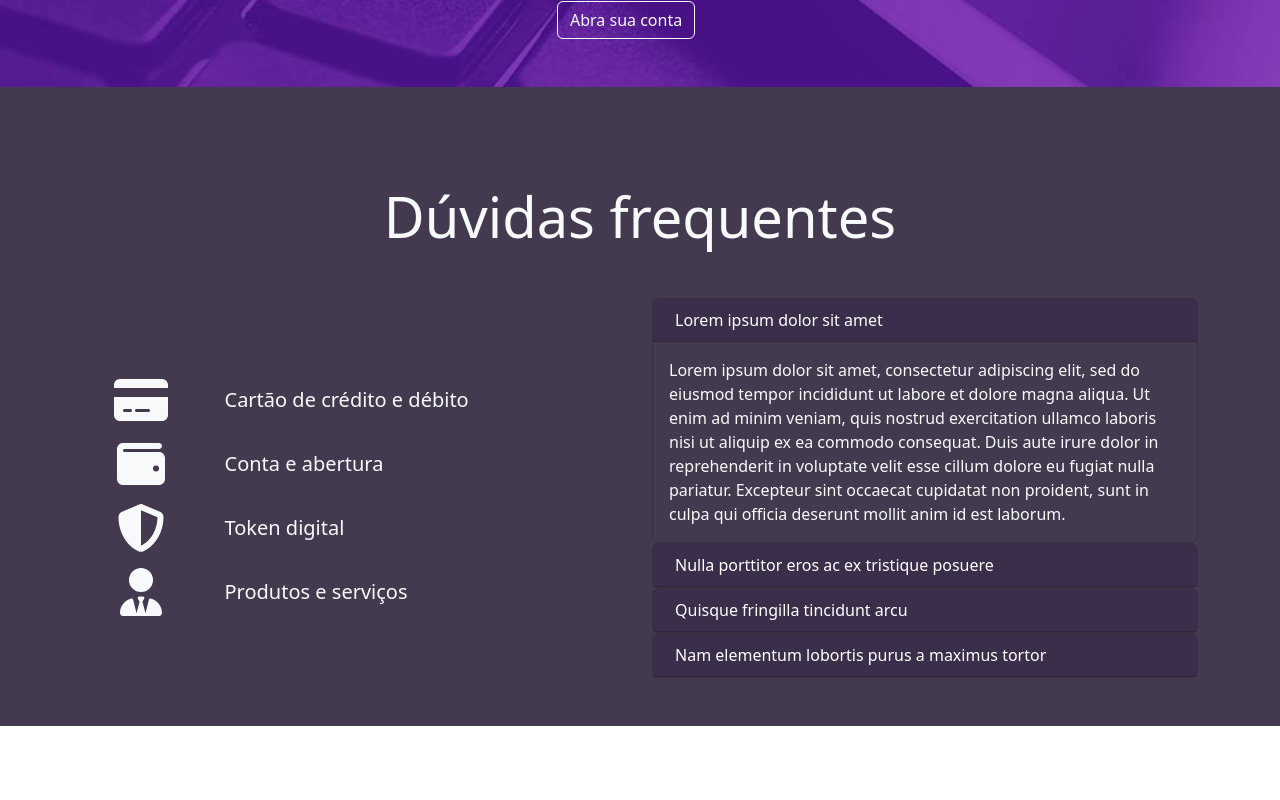
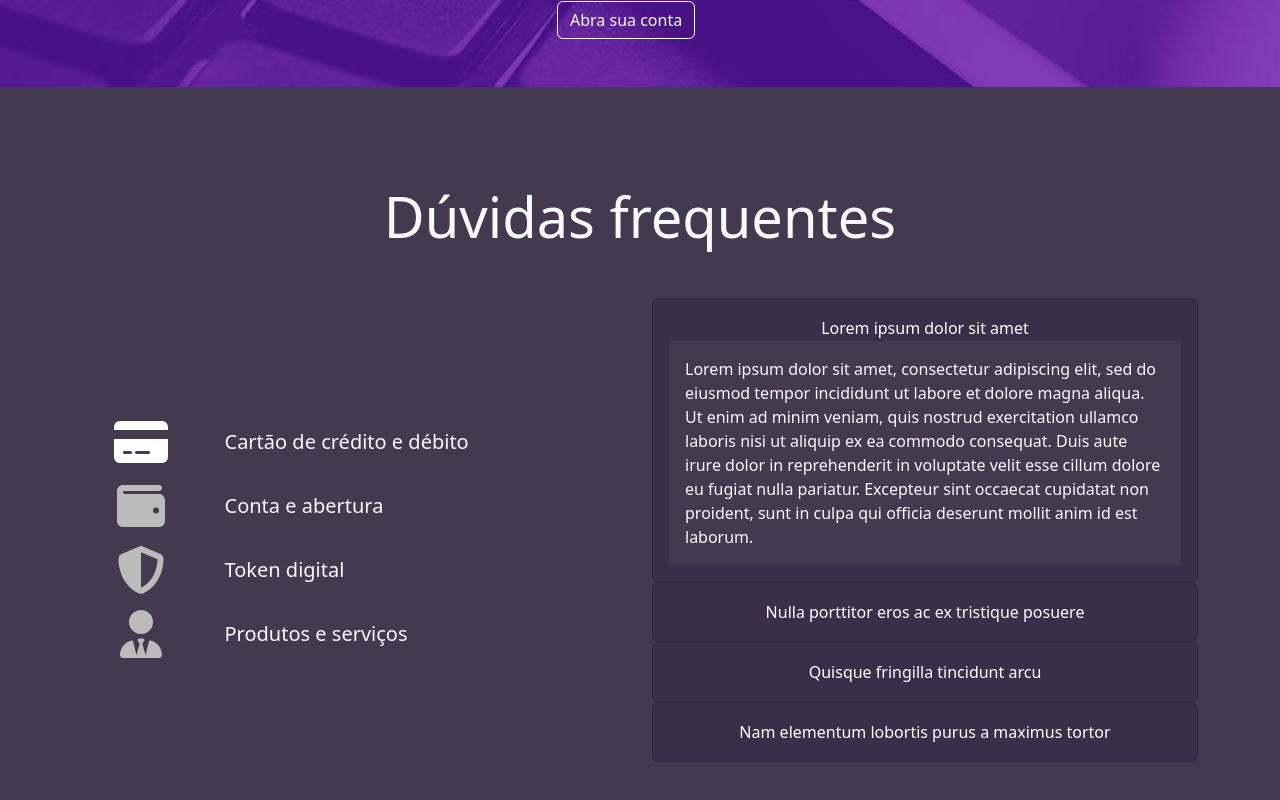
Before and after one commit to Felippeks/magbank, a React (Create React App) app: page / in a window 1280 px wide. Shown: the part 2161-2961 px from the top of the page. Before the commit the page ends 2887 px from the top, so only its background shows below. Built offline with nearby package versions, Linux system fonts and the light colour scheme.

Commit message:
finalizando faq

```diff
--- a/src/App.js
+++ b/src/App.js
@@ -6,7 +6,7 @@ import CreditCard from './components/CreditCard';
 import CardList from './components/CardList';
 import posts from './data/posts';
 import Institutional from './components/Institutional';
-import Faq from './components/Faq';
+import Faq from './components/FAQ';
 
 
 
--- a/src/components/Faq.js
+++ b/src/components/Faq.js
@@ -1,4 +1,5 @@
-import React from "react";
+import React, { useEffect, useState } from "react";
+
 import {
   Container,
   Row,
@@ -25,115 +26,137 @@ function CustomToggle({ children, eventKey }) {
   );
 
   return (
-    <button
-      className="button"
-      type="button"
-      // style={{ backgroundColor: "#3b2e4a", color:"white"}}
-      onClick={decoratedOnClick}
-    >
+    <button className="button" type="button" onClick={decoratedOnClick}>
       {children}
     </button>
   );
 }
 
 const Faq = () => {
+  const options = [
+    { icon: faCreditCard, text: "Cartão de crédito e débito" },
+    { icon: faWallet, text: "Conta e abertura" },
+    { icon: faShieldAlt, text: "Token digital" },
+    { icon: faUserTie, text: "Produtos e serviços" },
+  ];
+
+  const [index, setIndex] = useState(0);
+
+  const handleClick = (key) => {
+    setIndex(key);
+  };
+
+  useEffect(() => {
+    console.log(index);
+  }, [index]);
+
   return (
     <section className="faq text-light">
       <Container className="py-5">
-     <card className="d-flex justify-content-center">
-     <h2 className="title my-5 ">Dúvidas frequentes</h2>
-     </card>
+        <card className="d-flex justify-content-center">
+          <h2 className="title my-5 ">Dúvidas frequentes</h2>
+        </card>
         <Row className="d-flex align-items-center justify-items-center">
           <Col className="d-lg-none mb-5" xs={12}>
             <Row>
-              <Col className="d-flex  justify-content-center">
-                <FontAwesomeIcon icon={faCreditCard} size="2x" />
-              </Col>
-              <Col className="d-flex  justify-content-center">
-                <FontAwesomeIcon icon={faWallet} size="2x" />
-              </Col>
-              <Col className="d-flex  justify-content-center">
-                <FontAwesomeIcon icon={faShieldAlt} size="2x" />
-              </Col>
-              <Col className="d-flex  justify-content-center">
-                <FontAwesomeIcon icon={faUserTie} size="2x" />
-              </Col>
+              {options.map(({ icon }, key) => (
+                <Col className="d-flex  justify-content-center" key={key}>
+                  <FontAwesomeIcon
+                    icon={icon}
+                    size="2x"
+                    color={key === index ? '#fff' : '#BBB'}
+                    onClick={() => handleClick(key)}
+                  />
+                </Col>
+              ))}
+            </Row>
+            <Row className="text_icon pt-5">
+            <p className="lead">{options[index].text}</p>
             </Row>
           </Col>
           <Col className="d-none d-lg-block">
-            <IconText icon={faCreditCard} size={3} textCLassName="lead">
-              Cartão de crédito e débito
-            </IconText>
-            <IconText icon={faWallet} size={3} textCLassName="lead">
-              Conta e abertura
-            </IconText>
-            <IconText icon={faShieldAlt} size={3} textCLassName="lead">
-              Token digital
-            </IconText>
-            <IconText icon={faUserTie} size={3} textCLassName="lead">
-              Produtos e serviços
-            </IconText>
+            {options.map(({ icon, text }, key) => (
+              <IconText
+                icon={icon}
+                size={3}
+                className='faq-icon-text mb-3'
+                textCLassName="lead"
+                color={key === index ? '#fff' : '#BBB'}
+                onClick={() => handleClick(key)}
+                key={key}
+              >
+                {text}
+              </IconText>
+            ))}
           </Col>
           <Col>
-            <Accordion defaultActiveKey="0">
-              <Card className="faq__card">
-                <Card.Header className="card_header">
-                  <CustomToggle eventKey="0"> Lorem ipsum dolor sit amet</CustomToggle>
-                </Card.Header>
+            <Accordion defaultActiveKey='0' activeKey={`${index}`}>
+              <Card className="card_header faq__card p-3">
+                <CustomToggle as={Card.Header} eventKey="0">
+                  Lorem ipsum dolor sit amet
+                </CustomToggle>
                 <Accordion.Collapse eventKey="0">
-                  <Card.Body>Lorem ipsum dolor sit amet, consectetur adipiscing elit, sed
+                  <Card.Body className="card_body">
+                    Lorem ipsum dolor sit amet, consectetur adipiscing elit, sed
                     do eiusmod tempor incididunt ut labore et dolore magna
                     aliqua. Ut enim ad minim veniam, quis nostrud exercitation
                     ullamco laboris nisi ut aliquip ex ea commodo consequat.
                     Duis aute irure dolor in reprehenderit in voluptate velit
                     esse cillum dolore eu fugiat nulla pariatur. Excepteur sint
                     occaecat cupidatat non proident, sunt in culpa qui officia
-                    deserunt mollit anim id est laborum.</Card.Body>
+                    deserunt mollit anim id est laborum.
+                  </Card.Body>
                 </Accordion.Collapse>
               </Card>
-              <Card className="faq__card">
-                <Card.Header className="card_header">
-                  <CustomToggle eventKey="1">Nulla porttitor eros ac ex tristique posuere</CustomToggle>
-                </Card.Header>
+              <Card className="card_header faq__card p-3">
+                <CustomToggle as={Card.Header} eventKey="1">
+                  Nulla porttitor eros ac ex tristique posuere
+                </CustomToggle>
                 <Accordion.Collapse eventKey="1">
-                  <Card.Body>Lorem ipsum dolor sit amet, consectetur adipiscing elit, sed
+                  <Card.Body className="card_body">
+                    Lorem ipsum dolor sit amet, consectetur adipiscing elit, sed
                     do eiusmod tempor incididunt ut labore et dolore magna
                     aliqua. Ut enim ad minim veniam, quis nostrud exercitation
                     ullamco laboris nisi ut aliquip ex ea commodo consequat.
                     Duis aute irure dolor in reprehenderit in voluptate velit
                     esse cillum dolore eu fugiat nulla pariatur. Excepteur sint
                     occaecat cupidatat non proident, sunt in culpa qui officia
-                    deserunt mollit anim id est laborum.</Card.Body>
+                    deserunt mollit anim id est laborum.
+                  </Card.Body>
                 </Accordion.Collapse>
               </Card>
-              <Card className="faq__card">
-                <Card.Header className="card_header">
-                  <CustomToggle eventKey="2">Quisque fringilla tincidunt arcu</CustomToggle>
-                </Card.Header>
+              <Card className="card_header faq__card p-3">
+                <CustomToggle as={Card.Header} eventKey="2">
+                  Quisque fringilla tincidunt arcu
+                </CustomToggle>
                 <Accordion.Collapse eventKey="2">
-                  <Card.Body>Lorem ipsum dolor sit amet, consectetur adipiscing elit, sed
+                  <Card.Body className="card_body">
+                    Lorem ipsum dolor sit amet, consectetur adipiscing elit, sed
                     do eiusmod tempor incididunt ut labore et dolore magna
                     aliqua. Ut enim ad minim veniam, quis nostrud exercitation
                     ullamco laboris nisi ut aliquip ex ea commodo consequat.
                     Duis aute irure dolor in reprehenderit in voluptate velit
                     esse cillum dolore eu fugiat nulla pariatur. Excepteur sint
                     occaecat cupidatat non proident, sunt in culpa qui officia
-                    deserunt mollit anim id est laborum.</Card.Body>
+                    deserunt mollit anim id est laborum.
+                  </Card.Body>
                 </Accordion.Collapse>
               </Card>
-              <Card className="faq__card">
-                <Card.Header className="card_header"  >
-                  <CustomToggle eventKey="3">Nam elementum lobortis purus a maximus tortor</CustomToggle>
-                </Card.Header>
+              <Card className="card_header faq__card p-3">
+                <CustomToggle as={Card.Header} eventKey="3">
+                  Nam elementum lobortis purus a maximus tortor
+                </CustomToggle>
                 <Accordion.Collapse eventKey="3">
-                  <Card.Body>Lorem ipsum dolor sit amet, consectetur adipiscing elit, sed
+                  <Card.Body className="card_body">
+                    Lorem ipsum dolor sit amet, consectetur adipiscing elit, sed
                     do eiusmod tempor incididunt ut labore et dolore magna
                     aliqua. Ut enim ad minim veniam, quis nostrud exercitation
                     ullamco laboris nisi ut aliquip ex ea commodo consequat.
                     Duis aute irure dolor in reprehenderit in voluptate velit
                     esse cillum dolore eu fugiat nulla pariatur. Excepteur sint
                     occaecat cupidatat non proident, sunt in culpa qui officia
-                    deserunt mollit anim id est laborum.</Card.Body>
+                    deserunt mollit anim id est laborum.
+                  </Card.Body>
                 </Accordion.Collapse>
               </Card>
             </Accordion>
--- a/src/components/Faq.scss
+++ b/src/components/Faq.scss
@@ -7,9 +7,15 @@
 .faq__card {
   background-color: unset;
 }
-
+.faq-icon-text{
+  cursor: pointer;
+}
 .card_header {
   background-color: $color-faq-headers;
+}
+
+.card_body{
+  background-color: $color-faq-background;
 }
 
 .button {
@@ -28,3 +34,7 @@
       font-size: 3.5rem;
     }
   }
+.text_icon{
+  text-align: center;
+
+}
--- a/src/components/IconText.js
+++ b/src/components/IconText.js
@@ -2,9 +2,9 @@
 import { FontAwesomeIcon } from "@fortawesome/react-fontawesome";
 import { Row, Col } from "react-bootstrap";
 
-const IconText = ({icon, children, color, textCLassName, size}) => {
+const IconText = ({icon, children, color, textCLassName, size, onClick}) => {
     return (
-        <Row className='d-flex align-items-center mt-3'>
+        <Row className='d-flex align-items-center mt-3 faq-icon-text' onClick={onClick}>
             <Col xs={size} className='d-flex  justify-content-center'>
                 <FontAwesomeIcon icon={icon} size={`${size}x`} color={color}/>
             </Col>
```
